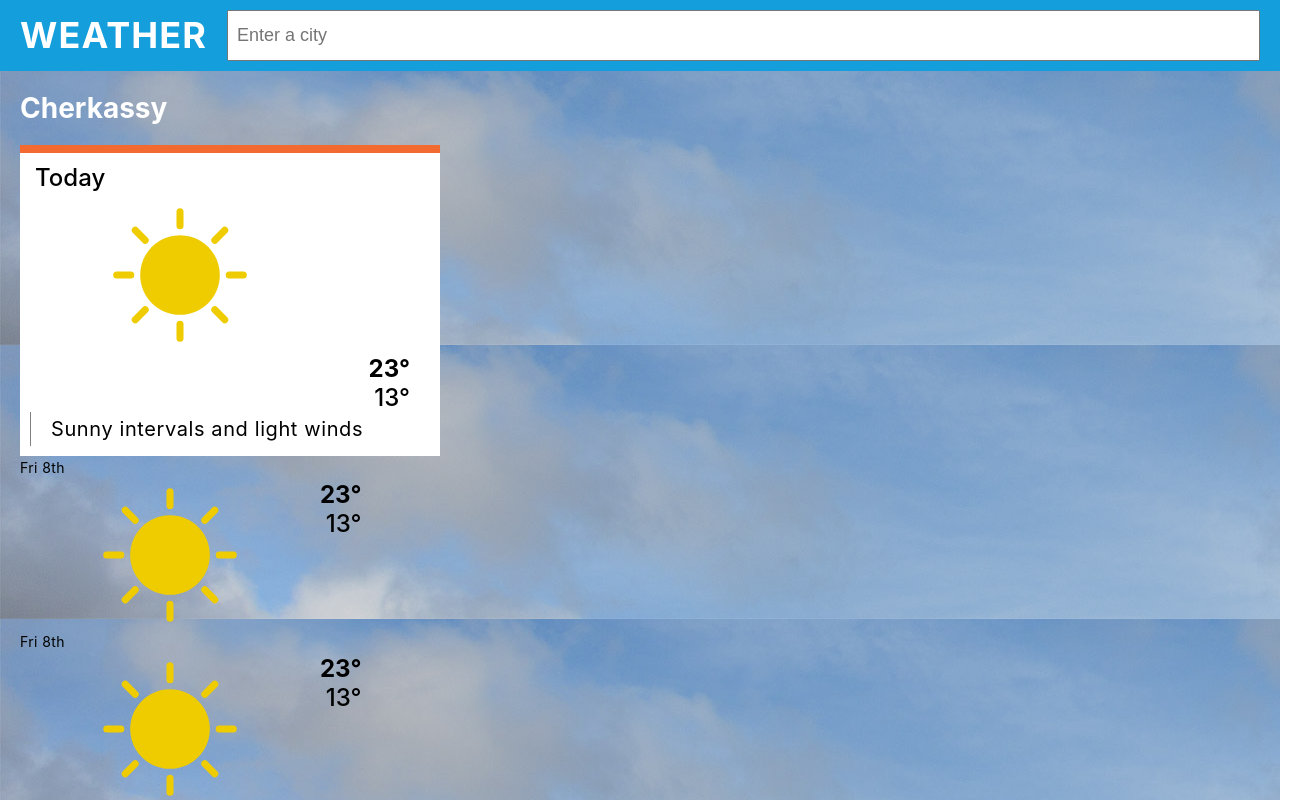
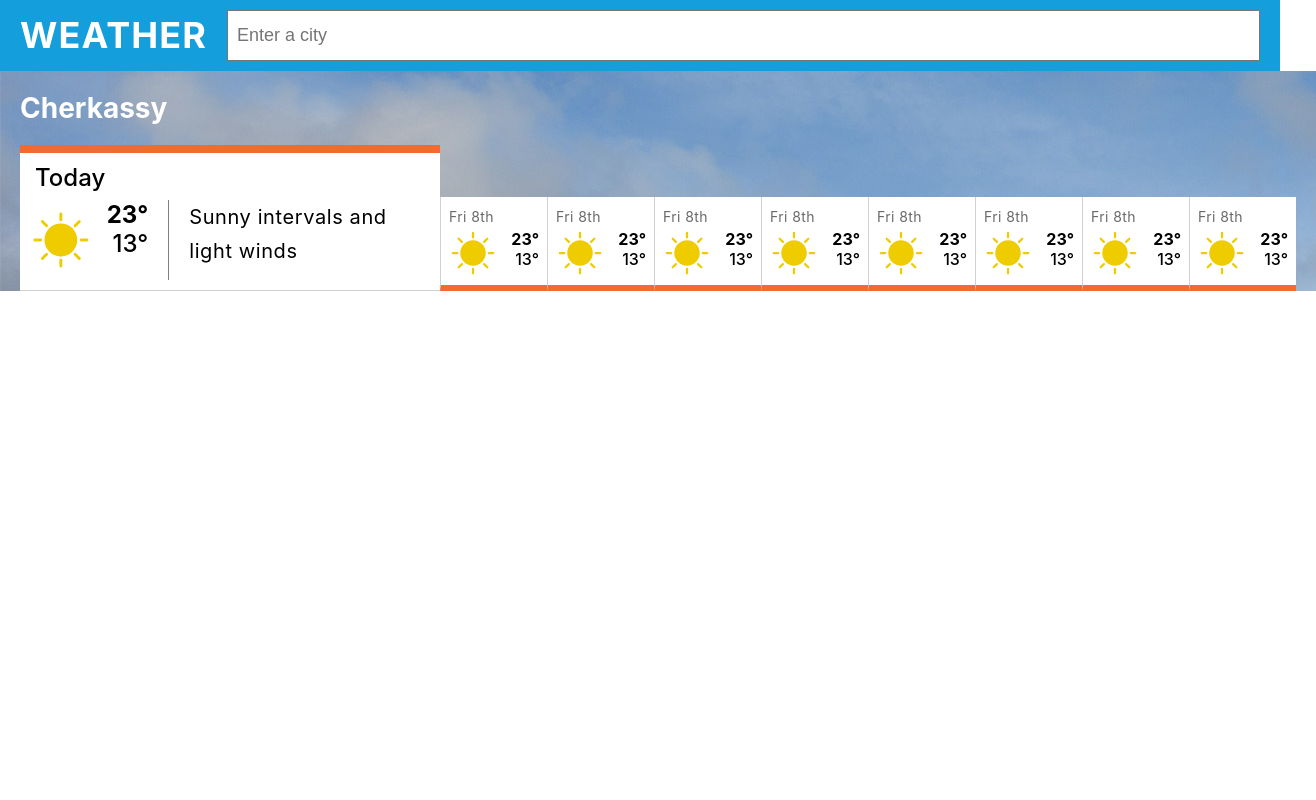
Before and after one commit to sashadyg/ex-1-weather, a React (Create React App) app: page / in a window 1280 px wide. Shown: the top 800 px of the page, 1316 px wide, since content can reach past the window. Built offline with nearby package versions, Linux system fonts and the light colour scheme.

Commit message:
Update index.css

```diff
--- a/src/index.css
+++ b/src/index.css
@@ -109,7 +109,7 @@ p {
   height: 100%;
 }
 
-.icon {
+.itemCard--icon__active {
   width: 80px;
   height: 80px;
   margin-right: 15px;
@@ -117,6 +117,11 @@ p {
 
 .dayChoose--section {
   background-image: url(./components/utils/img/@1x-G5_sunny-intervals-day.jpg);
+}
+
+.dayChoose--list {
+  display: flex;
+  align-items: flex-end;
 }
 
 .dayChoose--cityName {
@@ -130,6 +135,12 @@ p {
   background-color: white;
   border-top: 8px solid #f26a30;
   padding: 10px;
+  border-bottom: 1px solid #ced0d1;
+  cursor: pointer;
+}
+
+.dayChoose--item__active:hover .itemCard--title {
+  text-decoration: underline;
 }
 
 .dayChoose--itemCard__active {
@@ -143,7 +154,7 @@ p {
   margin-left: 5px;
 }
 
-.itemCard--info {
+.itemCard--info__active {
   display: flex;
 }
 
@@ -153,11 +164,15 @@ p {
 }
 
 .itemCard--degrees {
-  font-size: 24px;
+  font-size: 16px;
   font-weight: 500;
   display: inline;
   float: rigth;
   text-align: end;
+}
+
+.itemCard--degrees__active {
+  font-size: 24px;
   margin-right: 20px;
 }
 
@@ -174,3 +189,37 @@ p {
   font-size: 20px;
   font-weight: 400;
 }
+
+.dayChoose--itemCard {
+  background-color: white;
+  padding: 8px;
+  width: 90px;
+  border-left: 1px solid #ced0d1;
+  border-bottom: 6px solid #f26a30;
+  cursor: pointer;
+}
+
+.dayChoose--itemCard:hover .itemCard--day {
+  text-decoration: underline;
+}
+
+.dayChoose--itemCard:hover {
+  border-bottom: 6px solid white;
+  border-top: 6px solid #f26a30;
+}
+
+.itemCard--day {
+  display: inline;
+  font-size: 14px;
+  color: dimgray;
+}
+
+.itemCard--info {
+  display: flex;
+  justify-content: space-between;
+}
+
+.itemCard--icon {
+  width: 48px;
+  height: 48px;
+}
```
